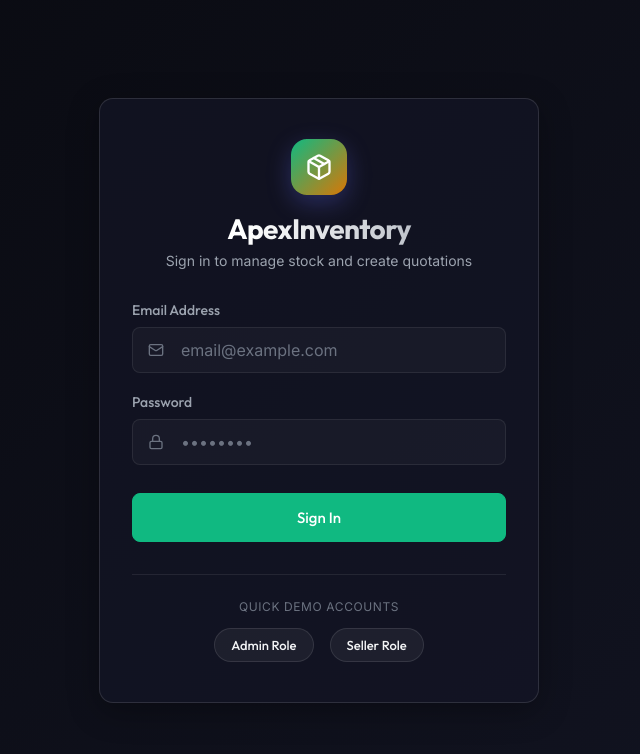
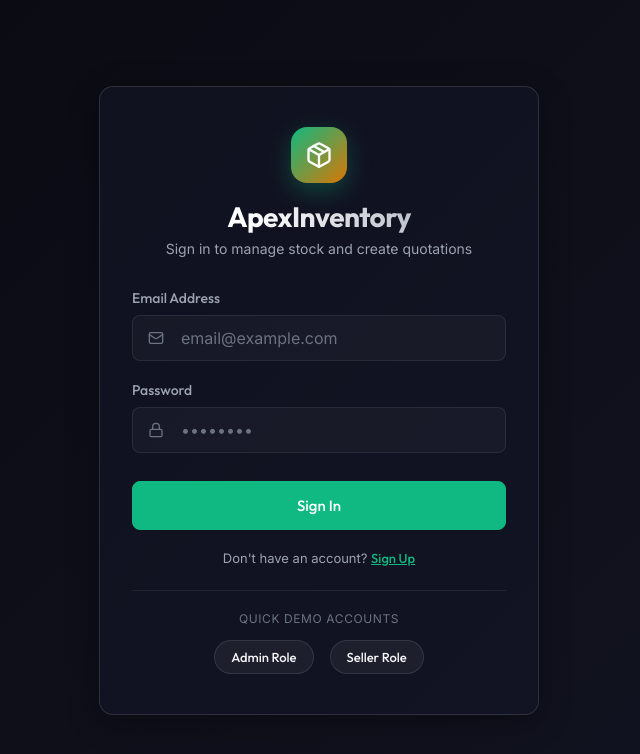
Before and after one commit to Vikashh08/Inventory-and-Order-Management-System, a React (Vite) app in the folder client/: page / in a window 1280 px wide. Shown: the top 754 px of the page, without its empty margins (321-961 px from the left). Built offline with nearby package versions, Linux system fonts and the light colour scheme.

Commit message:
Added sign up navigation link to login page

```diff
--- a/client/src/pages/Login.jsx
+++ b/client/src/pages/Login.jsx
@@ -2,7 +2,7 @@ import React, { useState } from 'react';
 import { Lock, Mail, Loader2, Package } from 'lucide-react';
 import api from '../utils/api';
 
-export default function Login({ onLoginSuccess, showToast }) {
+export default function Login({ onViewChange, onLoginSuccess, showToast }) {
   const [email, setEmail] = useState('');
   const [password, setPassword] = useState('');
   const [loading, setLoading] = useState(false);
@@ -39,7 +39,7 @@ export default function Login({ onLoginSuccess, showToast }) {
     <div className="flex align-center justify-center animate-fade" style={{ minHeight: '100vh', padding: '24px' }}>
       <div className="glass-card" style={{ width: '100%', maxWidth: '440px', padding: '40px 32px', border: '1px solid rgba(255, 255, 255, 0.12)' }}>
         <div style={{ textAlign: 'center', marginBottom: '32px' }}>
-          <div className="flex justify-center align-center" style={{ margin: '0 auto 16px auto', width: '56px', height: '56px', borderRadius: '16px', background: 'linear-gradient(135deg, var(--primary) 0%, var(--secondary) 100%)', boxShadow: '0 8px 24px rgba(99, 102, 241, 0.3)' }}>
+          <div className="flex justify-center align-center" style={{ margin: '0 auto 16px auto', width: '56px', height: '56px', borderRadius: '16px', background: 'linear-gradient(135deg, var(--primary) 0%, var(--secondary) 100%)', boxShadow: '0 8px 24px rgba(16, 185, 129, 0.3)' }}>
             <Package size={28} color="#fff" />
           </div>
           <h1 style={{ fontSize: '28px', fontWeight: '700', marginBottom: '6px', background: 'linear-gradient(90deg, #fff 30%, var(--text-secondary) 100%)', WebkitBackgroundClip: 'text', WebkitTextFillColor: 'transparent' }}>
@@ -95,7 +95,21 @@ export default function Login({ onLoginSuccess, showToast }) {
           </button>
         </form>
 
-        <div style={{ marginTop: '32px', borderTop: '1px solid var(--border-color)', paddingTop: '24px' }}>
+        <div style={{ marginTop: '20px', textAlign: 'center' }}>
+          <p style={{ color: 'var(--text-secondary)', fontSize: '13px' }}>
+            Don't have an account?{' '}
+            <button
+              type="button"
+              onClick={() => onViewChange('register')}
+              className="glass-btn"
+              style={{ padding: '0', background: 'none', border: 'none', color: 'var(--primary)', cursor: 'pointer', textDecoration: 'underline' }}
+            >
+              Sign Up
+            </button>
+          </p>
+        </div>
+
+        <div style={{ marginTop: '24px', borderTop: '1px solid var(--border-color)', paddingTop: '20px' }}>
           <p style={{ color: 'var(--text-muted)', fontSize: '12px', textAlign: 'center', marginBottom: '14px', textTransform: 'uppercase', letterSpacing: '0.05em' }}>
             Quick Demo Accounts
           </p>
```
